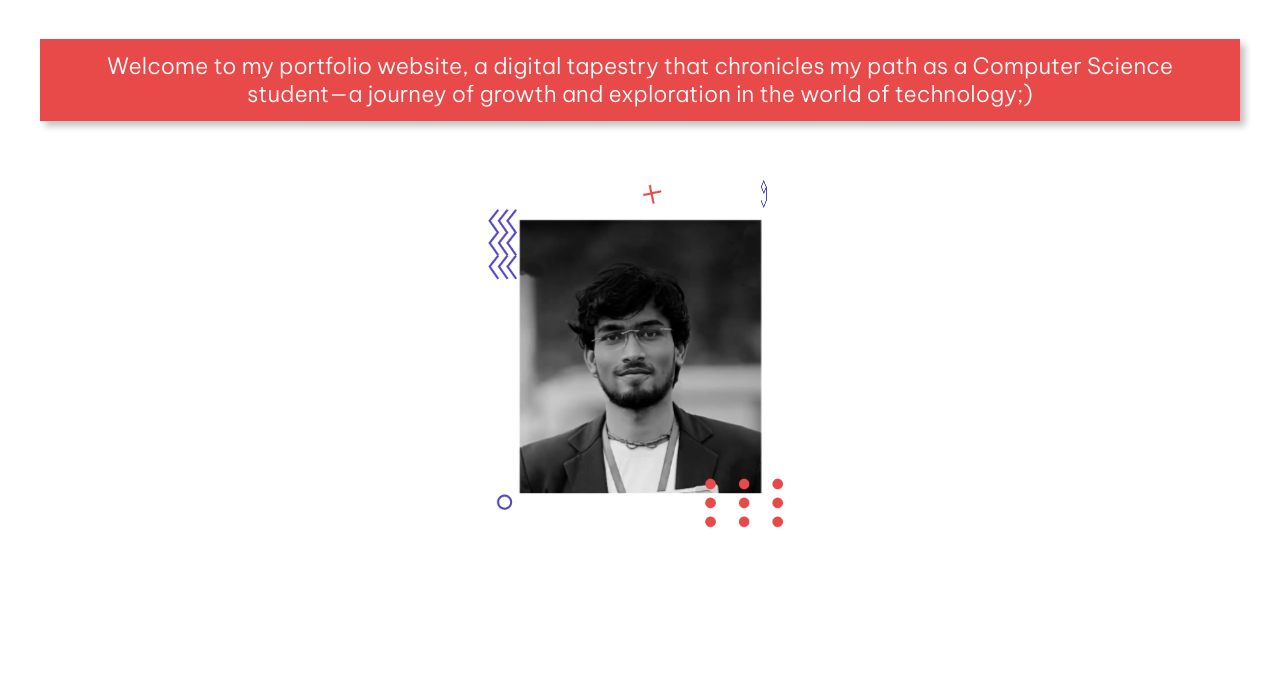
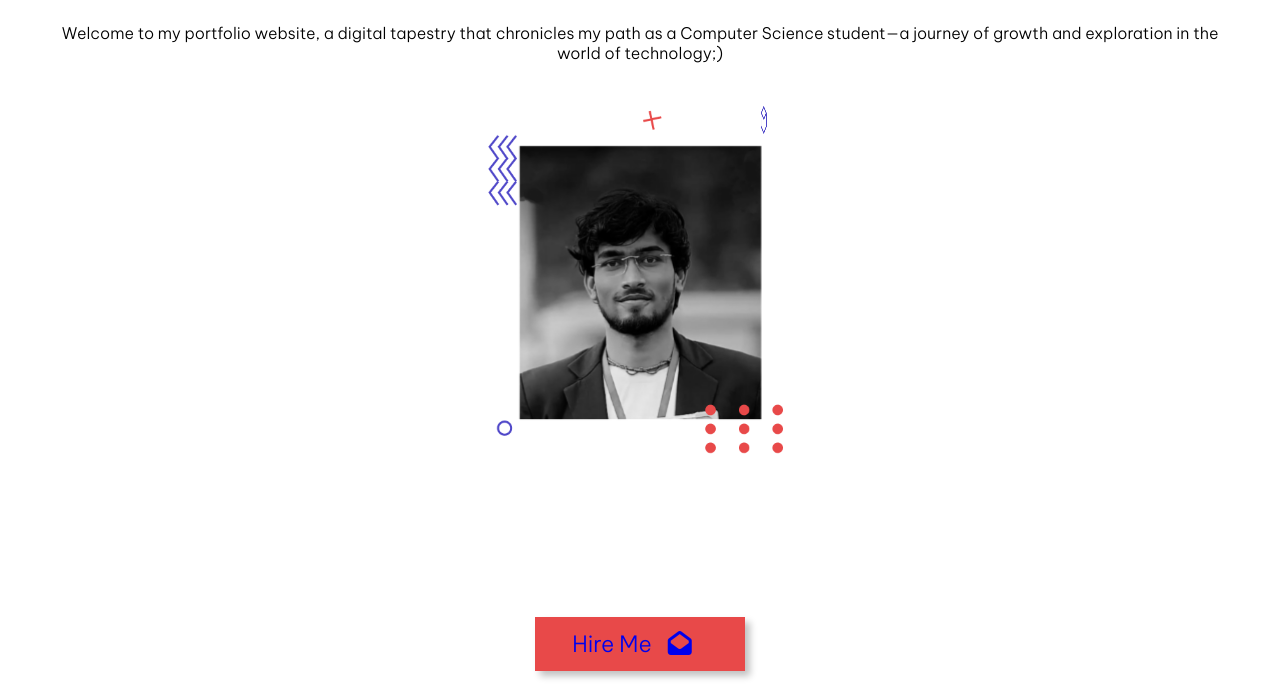
Before and after one commit to Imsurya01/surya-port, a plain HTML site: page index.html in a window 1280 px wide. Shown: the part 313-1000 px from the top of the page. Drawn offline with nearby package versions, Linux system fonts and the light colour scheme.

Commit message:
Update index.html

```diff
--- a/index.html
+++ b/index.html
@@ -41,7 +41,7 @@
             </div>
 
             <!-- Description -->
-            <div class="btn-pink" id="submit-btn">
+            <div >
                 Welcome to my portfolio website, a digital tapestry that chronicles my path as a Computer Science student—a journey of growth and exploration in the world of technology;)
             </div>
 
@@ -71,7 +71,7 @@
             </div>
         </div>
 
-        <div class="btn-pink" id="btn-top"> <a href="https://forms.gle/T3NDGq31jQjTyPy57">
+        <div class="btn-pink" id="submit-btn"> <a href="https://forms.gle/T3NDGq31jQjTyPy57">
                 Hire Me<i class="submit-icon fa-solid fa-envelope-open aria-hidden="true"></i>
               </a>
         </div>
```
